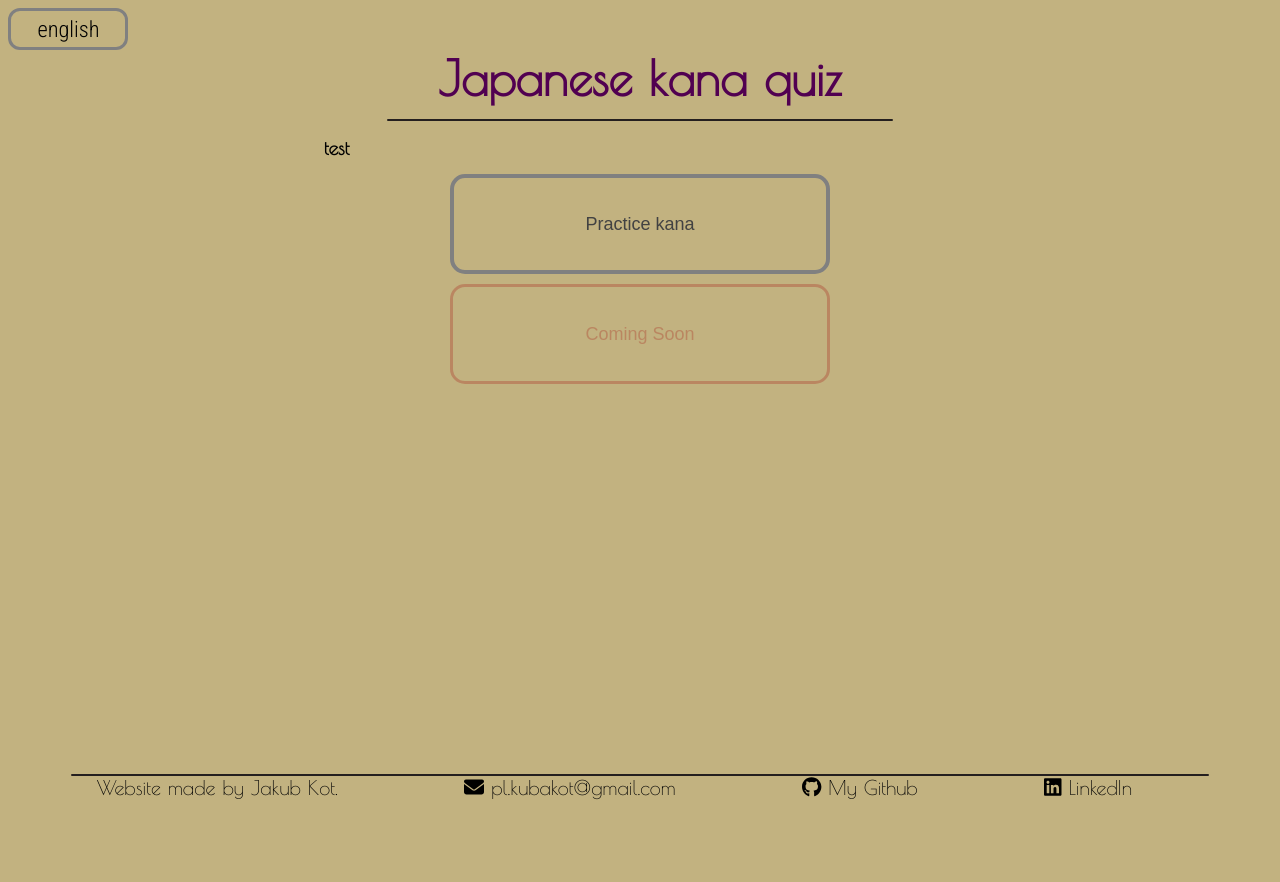
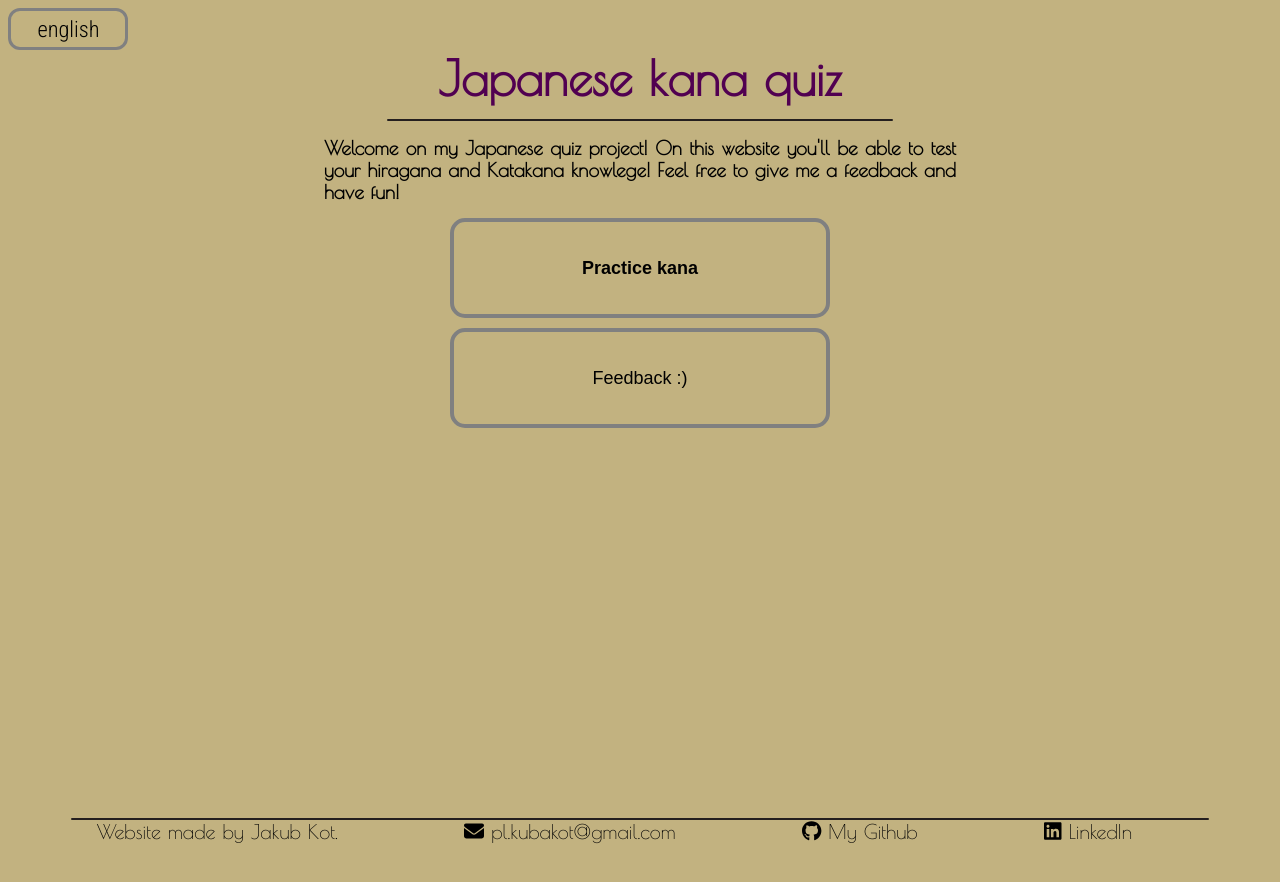
Before and after one commit to Domino123-dot/Japanese-Bingo, a Next.js app: page / in a window 1280 px wide. Shown: the top 882 px of the page. Built offline with nearby package versions, Linux system fonts and the light colour scheme.

Commit message:
completed connecting django to react, minor styling changes.

```diff
--- a/components/layout/layout.js
+++ b/components/layout/layout.js
@@ -7,8 +7,8 @@ export default function Layout({ children }) {
   return (
     <>
       <LanguageSelect text="Language" />
+
       <main>{children}</main>
-
 
       <Footer />
       <ScrollOnTop />
--- a/pages/index.js
+++ b/pages/index.js
@@ -16,15 +16,15 @@ export default function Home() {
         <Line color="#241f1f" margin="1% 30% 0 30%" />
       </div>
       <div className={styles.desc}>
-        <h2>test</h2>
+        <h2>Welcome on my Japanese quiz project! On this website you'll be able to test your hiragana and Katakana knowlege! Feel free to give me a feedback and have fun!</h2>
       </div>
     </div>
         <div className={styles.buttons}>
           <Button style={styles.button} href="/kana">
-            Practice kana
+           <b>Practice kana</b>
           </Button>
-          <button className={styles.buttonDisabled} disabled href="/Writing">
-          Coming Soon
+          <button className={styles.button} href="/feedback">
+          Feedback :)
           </button>
         </div>
       </Layout>
--- a/style/index.module.scss
+++ b/style/index.module.scss
@@ -31,7 +31,7 @@
   animation: FadeInDelayed 3s;
   font-size: large;
   border: 4px solid gray;
-  color: rgb(66, 66, 66);
+  color: black;
   border-radius: 15px;
   text-align: center;
   text-decoration: none;
@@ -44,7 +44,6 @@
     transition: 1.5s;
     transform: scale(1.1);
     border: 4px solid black;
-    color: black;
   }
 }
 .header {
```
Also changed, not shown: pages/Both/both.jsx (+13 -10 lines), pages/Both/both.module.scss (+2 -6 lines).
